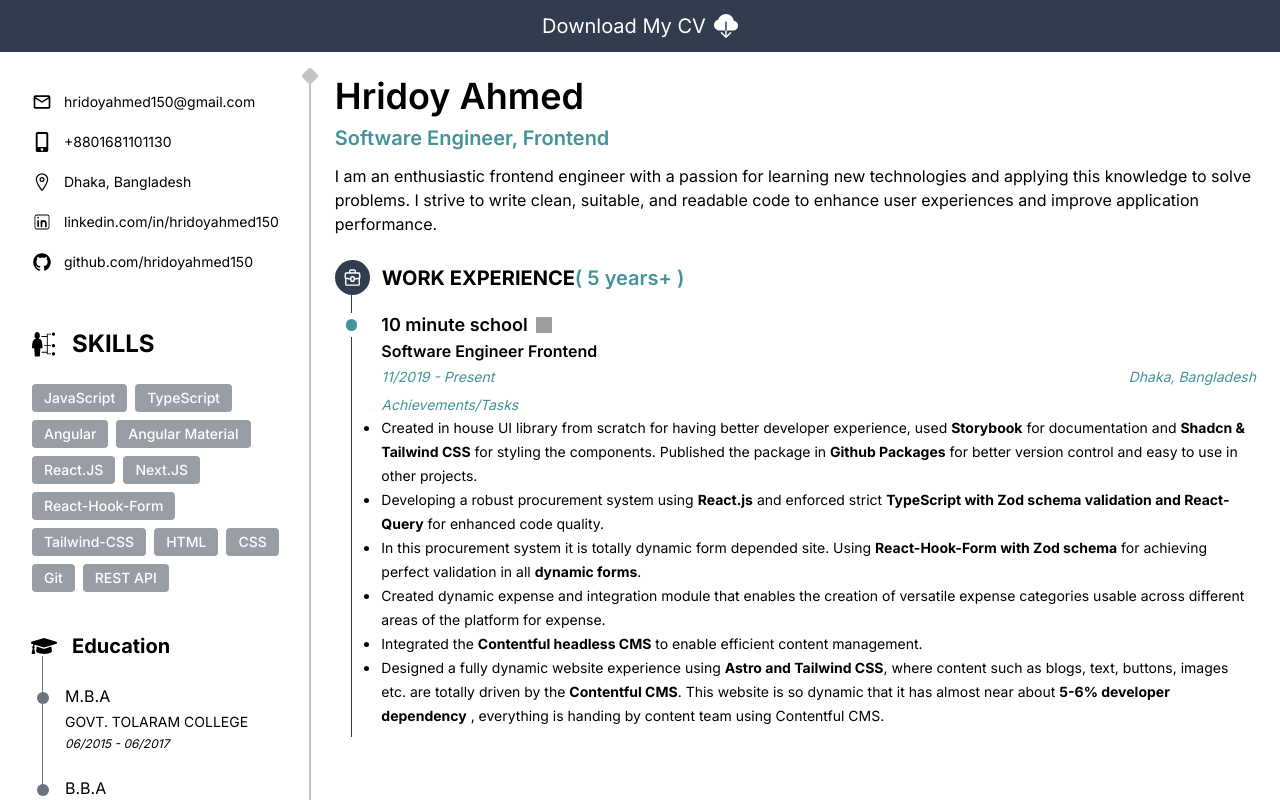
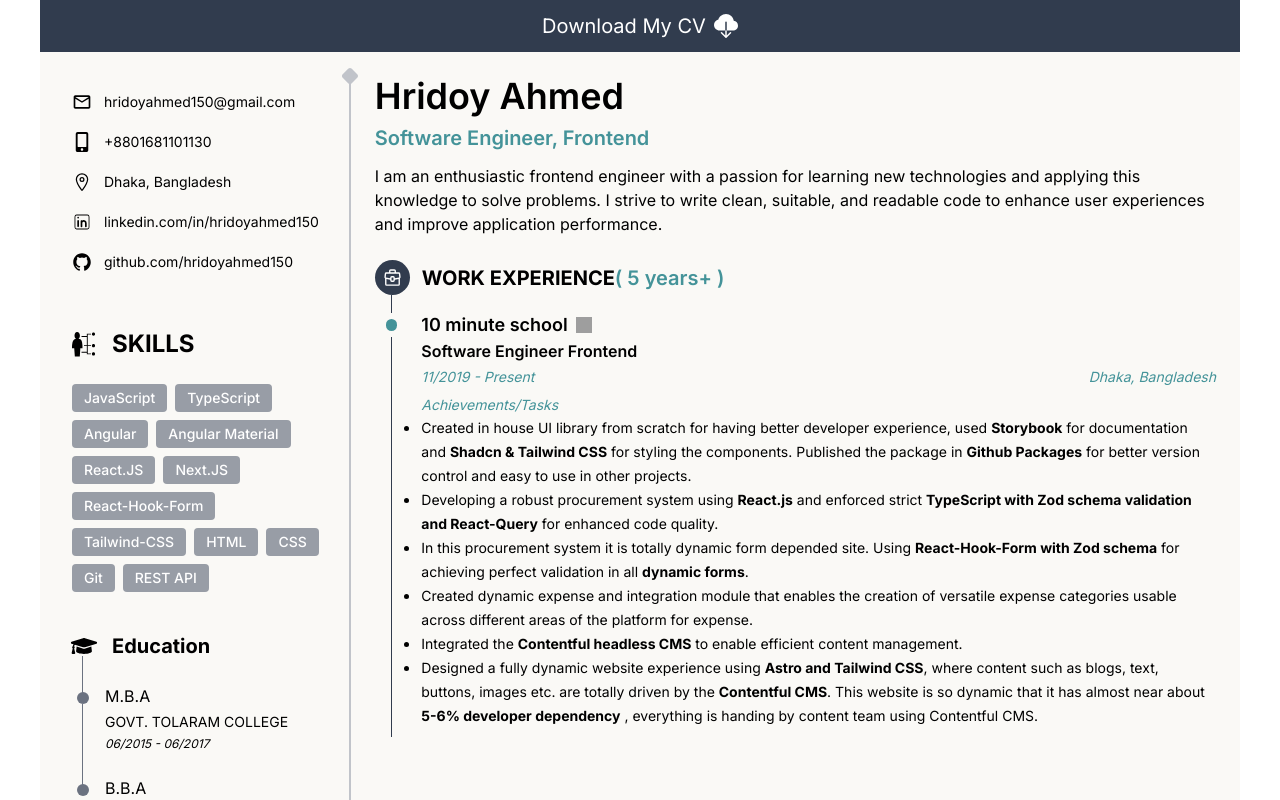
Before and after one commit to hridoyahmed150/hridoy-ahmed, a Next.js app: page / in a window 1280 px wide. Shown: the top 800 px of the page. Built offline with nearby package versions, Linux system fonts and the light colour scheme; grey boxes are pictures that could not be loaded.

Commit message:
update design

```diff
--- a/app/globals.css
+++ b/app/globals.css
@@ -40,3 +40,7 @@ body {
 .text-primary-green {
   color: rgb(68 147 153);
 }
+
+.container {
+  max-width: 1200px;
+}
--- a/components/Pages/Home.tsx
+++ b/components/Pages/Home.tsx
@@ -12,9 +12,9 @@ export default function Home() {
   return (
     <>
       <div className="Home_container ">
-        <div className="!px-2 bg-white container md:!p-0 relative mx-auto">
+        <div className="!px-2 bg-[#FAF9F6] container md:!p-0 relative mx-auto">
           <Header />
-          <div className="flex gap-6 flex-col md:flex-row rounded-xl">
+          <div className="flex gap-6 flex-col md:flex-row rounded-xl ">
             <div className="block md:hidden">
               <div>
                 <h1 className="mt-2 text-4xl font-semibold">Hridoy Ahmed</h1>
@@ -30,7 +30,7 @@ export default function Home() {
                 </p>
               </div>
             </div>
-            <div className="xs:overflow-hidden text-black xs:rounded-xl relative bg-[#fff] pt-10 pb-4 px-8 md:w-[312px] min-h-screen">
+            <div className="xs:overflow-hidden text-black xs:rounded-xl relative bg-[#FAF9F6] pt-10 pb-4 px-8 md:w-[312px] ">
               <div
                 className="top-6 right-0 bottom-0 w-[2px] bg-[#A1C9CC] absolute h-[97%]"
                 style={{ backgroundColor: "rgb(193, 196, 202)" }}
```
